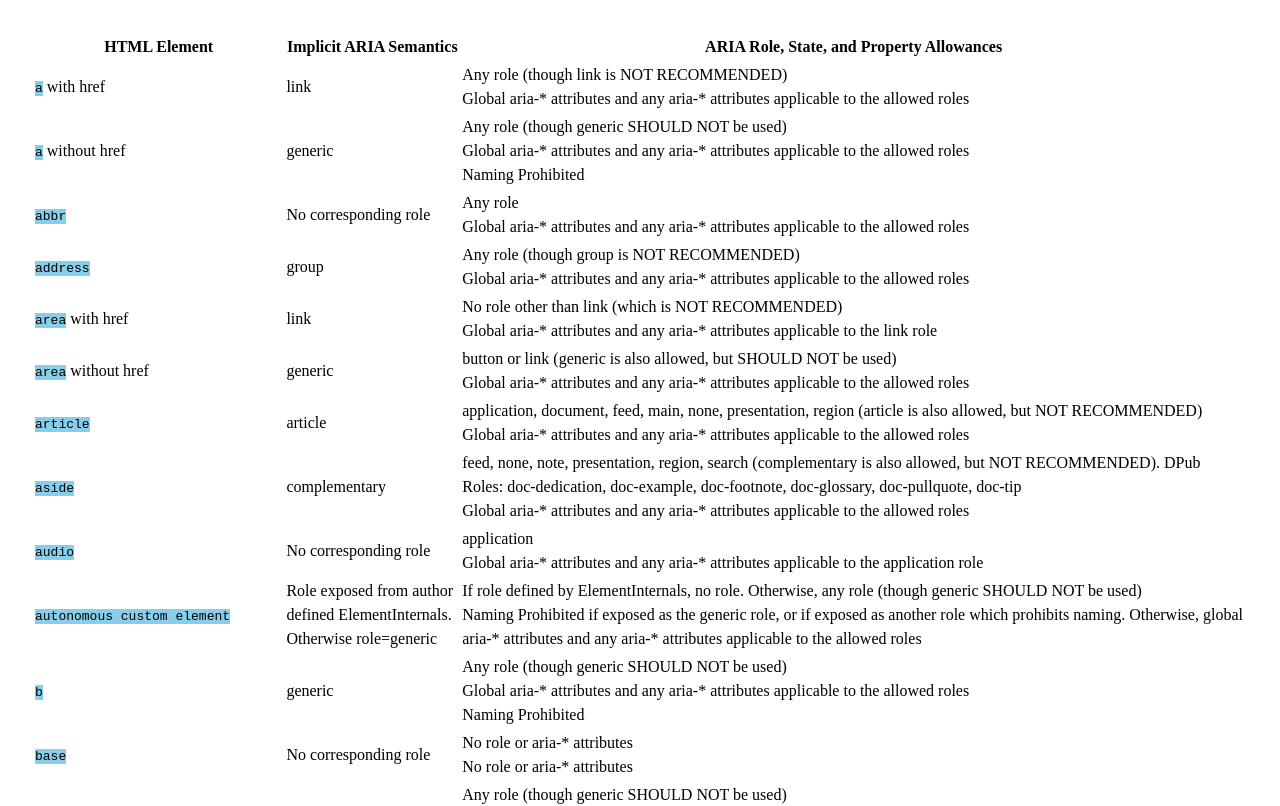
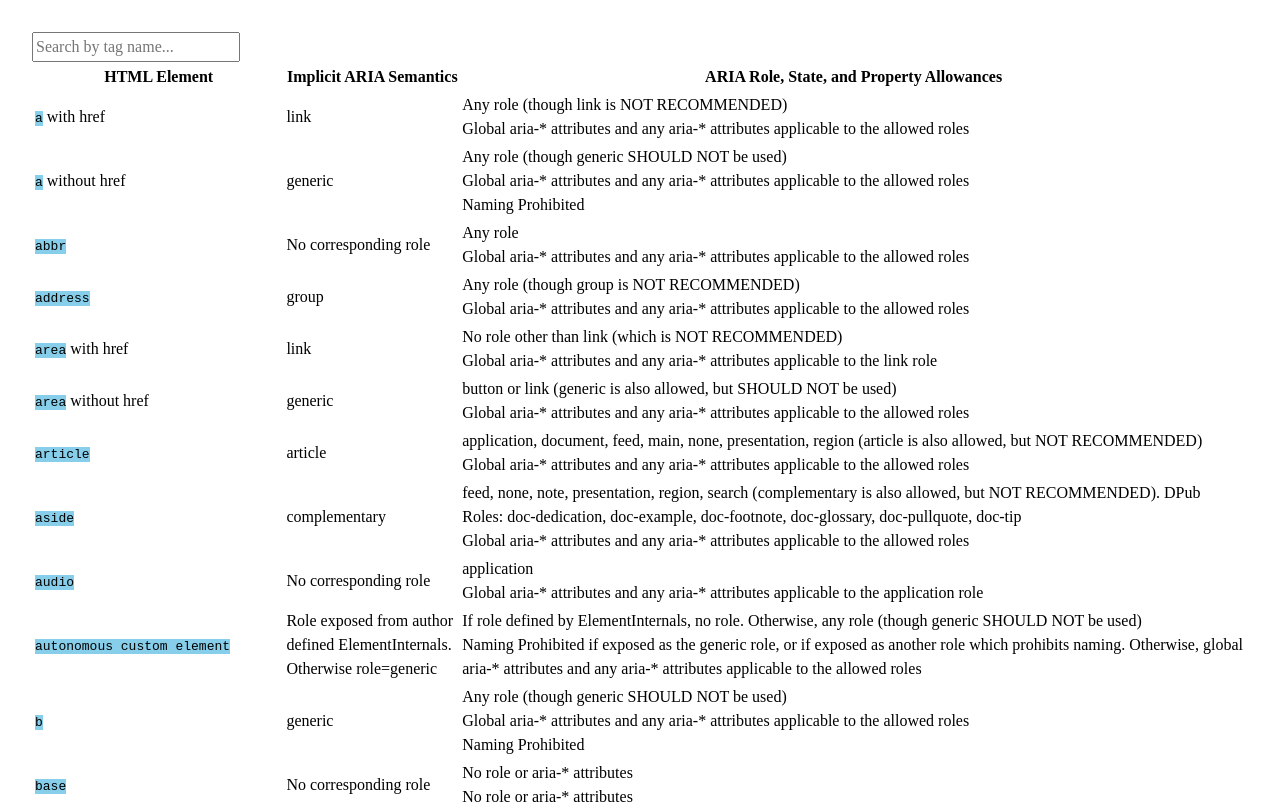
Before and after one commit to latechlogan/role-call, a React (Vite) app: page / in a window 1280 px wide. Shown: the top 806 px of the page. Built offline with nearby package versions, Linux system fonts and the light colour scheme.

Commit message:
feat: add text input with handling to SearchBar

```diff
--- a/src/App.jsx
+++ b/src/App.jsx
@@ -2,6 +2,7 @@ import "./App.css";
 import htmlAriaRoles from "./data/html-aria-roles.json";
 import Table from "./components/Table/Table";
 import { useState } from "react";
+import SearchBar from "./components/SearchBar/SearchBar";
 
 function App() {
   const [searchTerm, setSearchTerm] = useState("");
@@ -9,7 +10,16 @@ function App() {
     item.element.toLowerCase().includes(searchTerm.toLowerCase())
   );
 
-  return <Table data={filteredData} />;
+  const handleChange = (e) => {
+    setSearchTerm(e.target.value);
+  };
+
+  return (
+    <>
+      <SearchBar searchTerm={searchTerm} handleChange={handleChange} />
+      <Table data={filteredData} />
+    </>
+  );
 }
 
 export default App;
--- a/src/components/SearchBar/SearchBar.jsx
+++ b/src/components/SearchBar/SearchBar.jsx
@@ -0,0 +1,15 @@
+import "./SearchBar.css";
+
+export default function SearchBar({ searchTerm, handleChange }) {
+  return (
+    <section>
+      <input
+        type="text"
+        id="tag-search-input"
+        value={searchTerm}
+        onChange={handleChange}
+        placeholder="Search by tag name..."
+      />
+    </section>
+  );
+}
```
